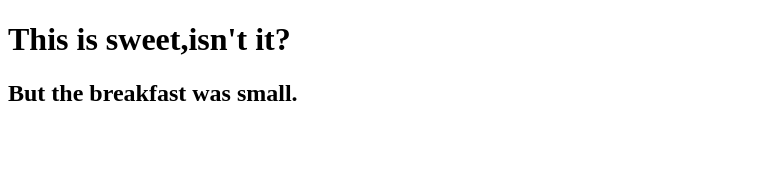
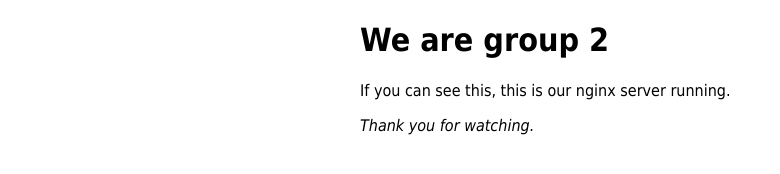
Before and after one commit to seyawudba/nginx-webserver, a plain HTML site: page index.html in a window 1280 px wide. Shown: the whole page, without its empty margins (0-780 px from the left). Drawn offline with Linux system fonts and the light colour scheme.

Commit message:
Add some formatting to index.html file.

```diff
--- a/index.html
+++ b/index.html
@@ -1,12 +1,19 @@
 <!DOCTYPE html>
-<html lang="en">
+<html>
 <head>
-    <meta charset="UTF-8">
-    <meta name="viewport" content="width=device-width, initial-scale=1.0">
-    <title>Watch your back Bro</title>
+<title>Welcome to nginx!</title>
+<style>
+html { color-scheme: light dark; }
+body { width: 35em; margin: 0 auto;
+font-family: Tahoma, Verdana, Arial, sans-serif; }
+</style>
 </head>
 <body>
-    <h1>This is sweet,isn't it?</h1>
-    <h2>But the <strong>breakfast</strong> was <strong>small</strong>.</h2>
+<h1>We are group 2</h1>
+<p></p>
+
+<p>If you can see this, this is our nginx server running.</p>
+
+<p><em>Thank you for watching.</em></p>
 </body>
 </html>
```
